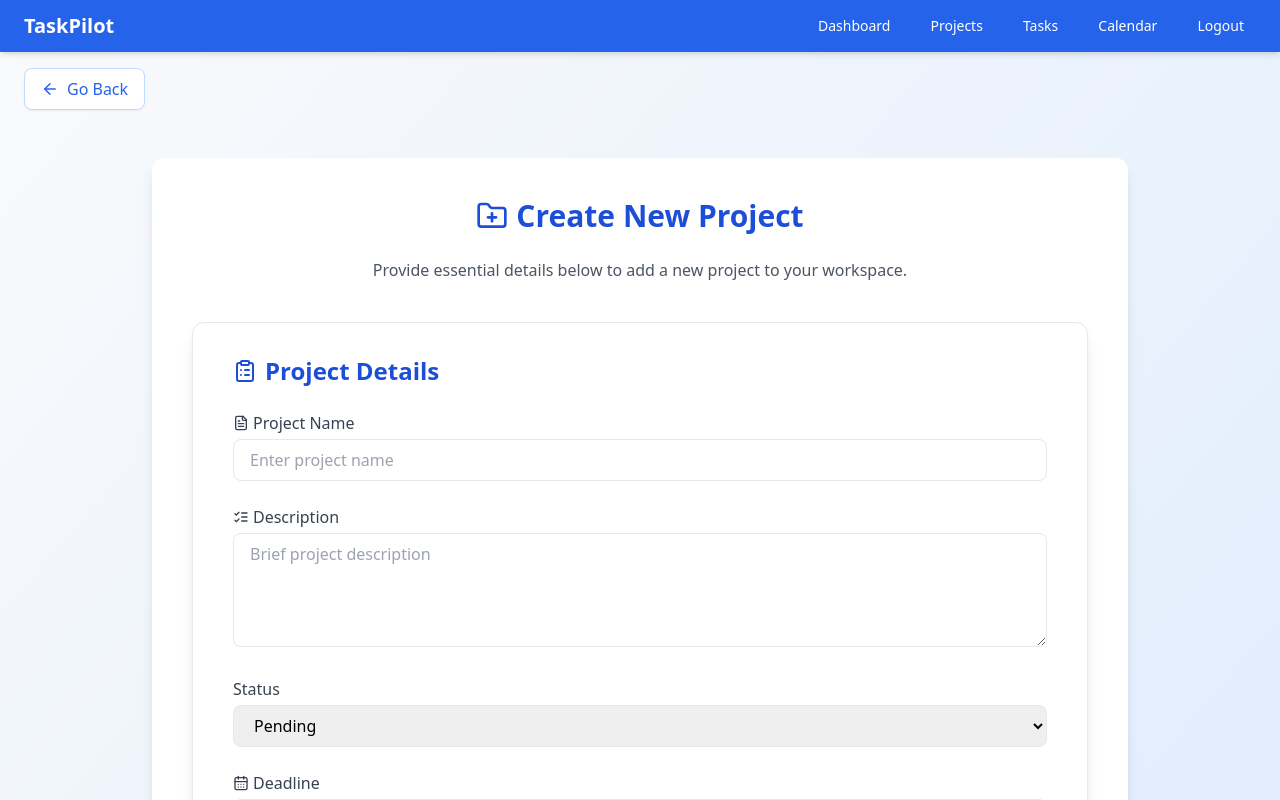
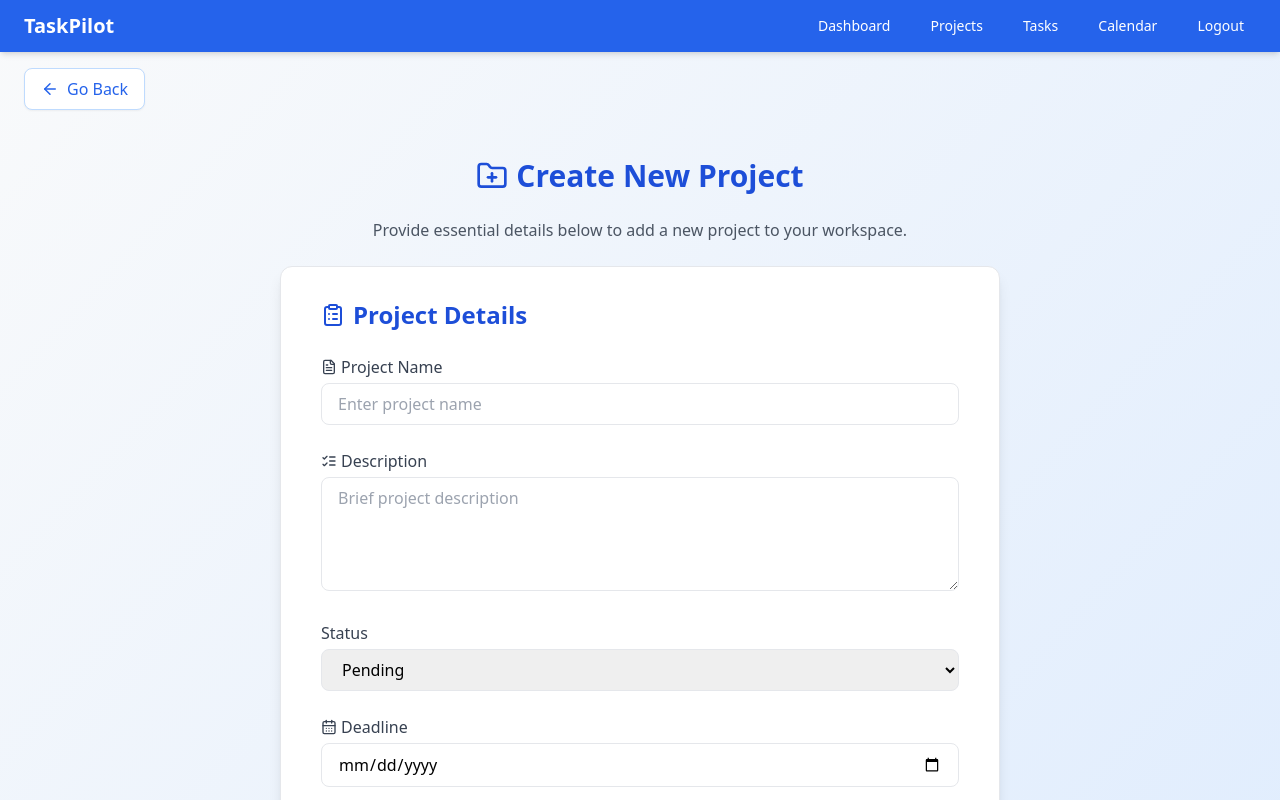
Before and after one commit to syed-asfar-ahmad/project-management-system, a React (Create React App) app in the folder frontend/: page /projects/create in a window 1280 px wide. Shown: the top 800 px of the page. Built offline with nearby package versions, Linux system fonts and the light colour scheme; no server answers.

Commit message:
Chaneg Layout of Create Project Form

```diff
--- a/frontend/src/pages/CreateProject.jsx
+++ b/frontend/src/pages/CreateProject.jsx
@@ -17,21 +17,20 @@
   return (
     <div className="min-h-screen flex flex-col bg-gradient-to-br from-gray-50 to-blue-100">
       <AuthNavbar />
-      <BackButton/>
+      <BackButton />
 
-        <main className="flex-1 w-full max-w-5xl mx-auto px-6 py-12">
-        <div className="bg-white shadow-lg rounded-xl p-10">
+      <main className="flex-1 w-full max-w-3xl mx-auto px-6 py-12">
         <div className="flex items-center justify-center mb-6 text-blue-700">
           <FolderPlus className="w-8 h-8 mr-2" />
           <h2 className="text-3xl font-semibold">Create New Project</h2>
         </div>
 
-            <p className="text-gray-600 text-center mb-10">
+        <p className="text-gray-600 text-center mb-6">
           Provide essential details below to add a new project to your workspace.
         </p>
 
+        {/* Clean form, already styled inside */}
         <AddProjectForm onProjectCreated={handleSuccess} />
-        </div>
       </main>
 
       <Footer />
```
Lines whose indentation alone changed are shown as unchanged.
